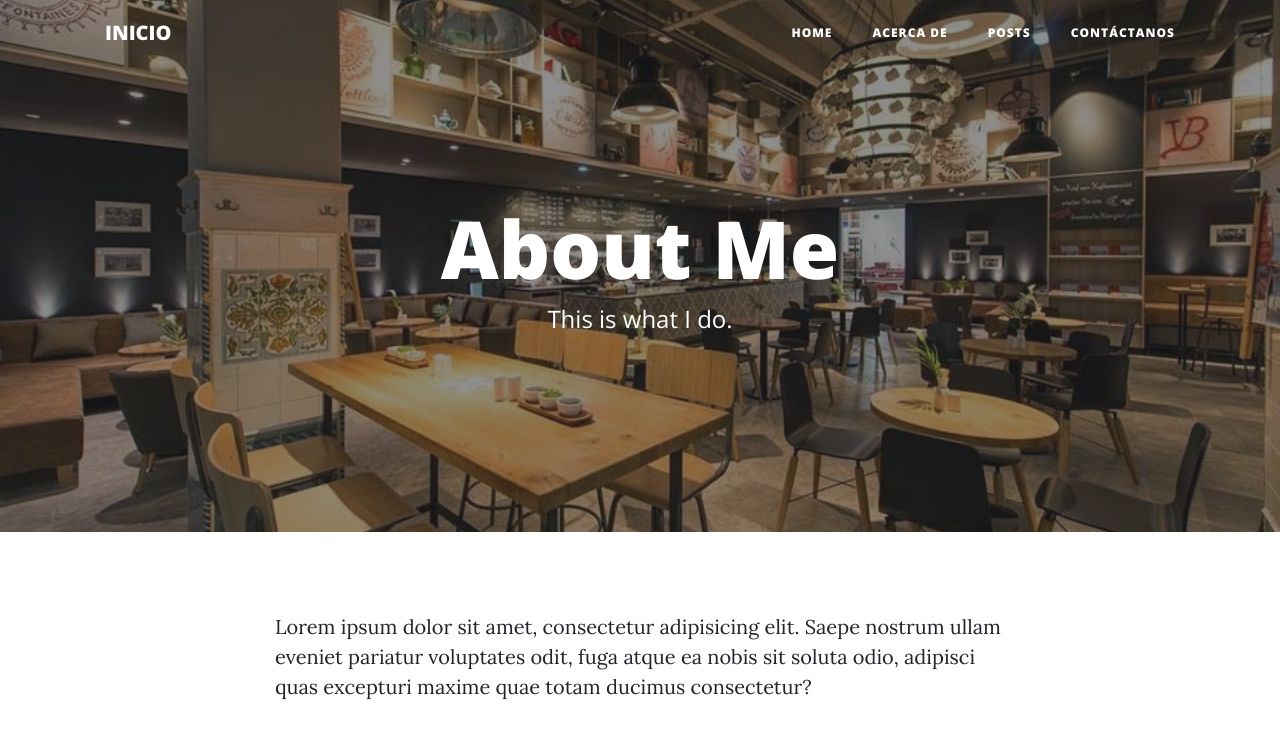
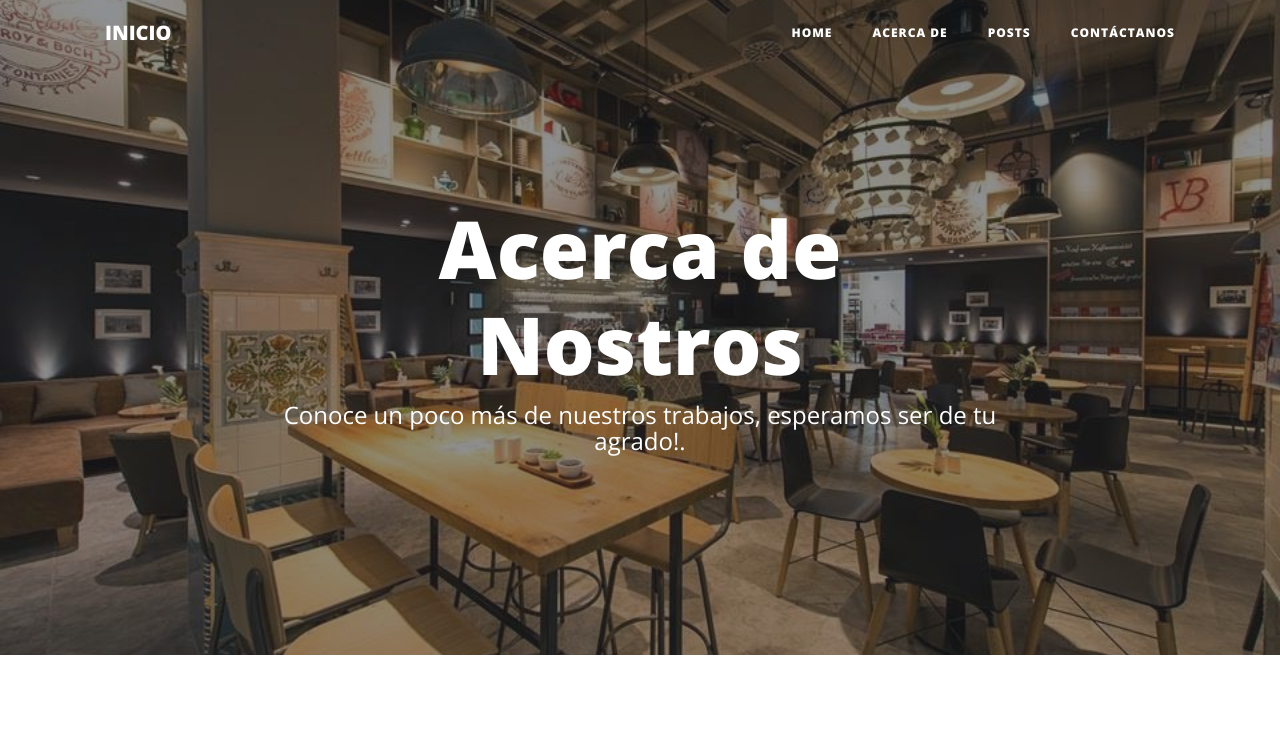
Before and after one commit to ErickChoez7UG/Proyecto-Sitio, a website: page about.html in a window 1280 px wide. Shown: the top 729 px of the page. Drawn offline with nearby package versions, Linux system fonts and the light colour scheme.

Commit message:
Update about.html

```diff
--- a/about.html
+++ b/about.html
@@ -59,8 +59,8 @@
       <div class="row">
         <div class="col-lg-8 col-md-10 mx-auto">
           <div class="page-heading">
-            <h1>About Me</h1>
-            <span class="subheading">This is what I do.</span>
+            <h1>Acerca de Nostros</h1>
+            <span class="subheading">Conoce un poco más de nuestros trabajos, esperamos ser de tu agrado!.</span>
           </div>
         </div>
       </div>
```
